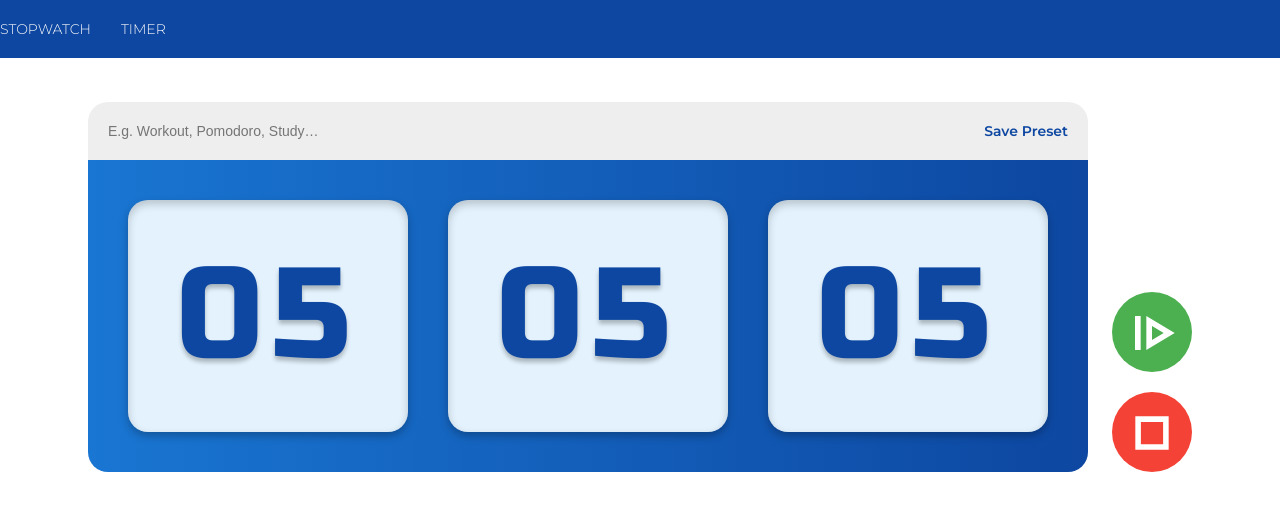
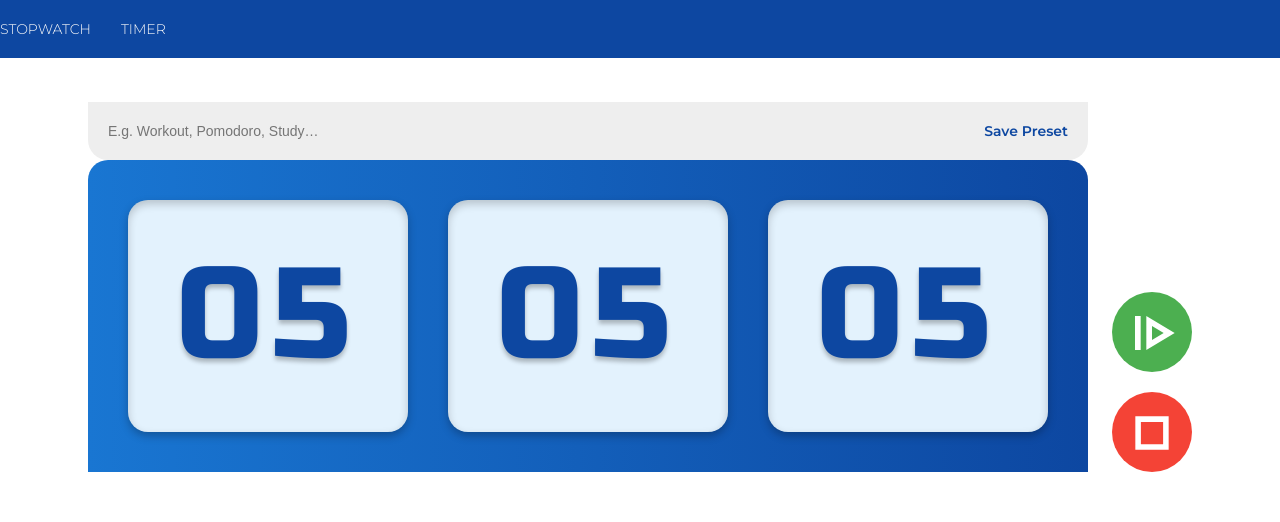
Before and after one commit to sirajularfin/simple-stopwatch, a Next.js app: page /timer in a window 1280 px wide. Shown: the top 522 px of the page. Built offline with nearby package versions, Linux system fonts and the light colour scheme; no server answers.

Commit message:
update border radius

```diff
--- a/src/components/DisplayTimer/style.module.scss
+++ b/src/components/DisplayTimer/style.module.scss
@@ -4,8 +4,8 @@
 	gap: convertPxToRem(40);
 	justify-content: space-between;
 	background: linear-gradient(90deg, color(blue-700) 0%, color(blue-900) 100%);
-	border-bottom-left-radius: convertPxToRem(20);
-	border-bottom-right-radius: convertPxToRem(20);
+	border-top-left-radius: convertPxToRem(20);
+	border-top-right-radius: convertPxToRem(20);
 }
 
 .tickWrapper {
--- a/src/components/TextInput/style.module.scss
+++ b/src/components/TextInput/style.module.scss
@@ -2,8 +2,8 @@
 	display: flex;
 	gap: convertPxToRem(10);
 	background: color(grey-200);
-	border-top-left-radius: convertPxToRem(20);
-	border-top-right-radius: convertPxToRem(20);
+	border-bottom-left-radius: convertPxToRem(20);
+	border-bottom-right-radius: convertPxToRem(20);
 	padding: convertPxToRem(20);
 }
 
```
